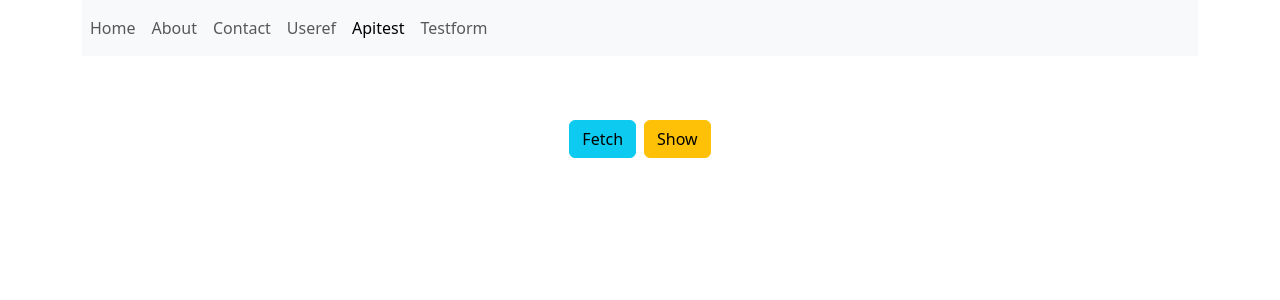
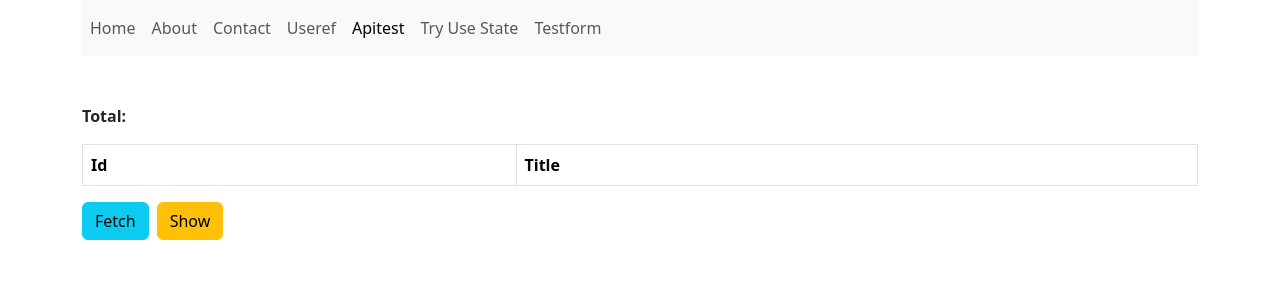
Before and after one commit to chamanrastogi/vite-project, a React (Vite) app: page /apitest in a window 1280 px wide. Shown: the top 300 px of the page. Built offline with nearby package versions, Linux system fonts and the light colour scheme.

Commit message:
create file tryuesstate for increment and decrement a number value

```diff
--- a/src/ApiTest.jsx
+++ b/src/ApiTest.jsx
@@ -3,6 +3,8 @@ import Menu from "./component/Menu";
 const ApiTest = () => {
   const ApiData= useRef(null);
   const myPtag= useRef(null);
+  const total= useRef(null);
+
   const fetchData = async() => {
 
  const responce= await fetch("https://dummyjson.com/products")
@@ -10,18 +12,39 @@ const ApiTest = () => {
        //console.log(ApiData.current.products);
   };
   const showData = () => {
-    const myProducts = JSON.stringify(ApiData.current.products);
+   //const myProducts = JSON.stringify(ApiData.current.products);
     myPtag.current.innerHTML = ApiData.current.products
-    .map((item,key) => `<p key=${key}><strong>ID:</strong> ${item.id} - <strong>Title:</strong> ${item.title}</p>`)
+    .map((item,key) => `<tr><td key=${key}> ${item.id} </td><td>  ${item.title}</td></tr>`)
     .join(""); // Convert array to a string of HTML elements
-   console.log(typeof(myProducts));
+    total.current.innerText =  ApiData.current.products.length;
+  // console.log(myProducts);
 
   };
   return (
     <>
       <Menu />
-      <div className="row pt-5 text-center">
-        <p ref={myPtag}> </p>
+      <div className="row pt-5">
+        <div
+          className="table-responsive"
+        >
+          <p className="fw-bold me-2">Total:<span className="fw-normal" ref={total}></span></p>
+          <table
+            className="table table-bordered"
+          >
+            <thead>
+              <tr>
+                <th scope="col">Id</th>
+                <th scope="col">Title</th>
+
+              </tr>
+            </thead>
+            <tbody ref={myPtag}>
+
+            </tbody>
+          </table>
+        </div>
+
+
         <div className="form-group">
 
         <button className="btn btn-info me-2" onClick={fetchData}> Fetch</button>
--- a/src/App.jsx
+++ b/src/App.jsx
@@ -6,6 +6,7 @@ import NotFoundPage from "./pages/NotFoundPage";
 import Useref from "./component/UserefPage";
 import TestForm from "./TestForm";
 import ApiTest from "./ApiTest";
+import TryuseState from "./TryuseState";
 
 
 const App = () => {
@@ -21,6 +22,7 @@ const App = () => {
       <Route path='/useref' element={<Useref/>} />
       <Route path='/testform' element={<TestForm/>} />
       <Route path='/apitest' element={<ApiTest/>} />
+      <Route path='/tryusestate' element={<TryuseState/>} />
       <Route path='/*' element={<NotFoundPage/>} />
     </Routes>
     </BrowserRouter>
--- /dev/null
+++ b/src/TryuseState.jsx
@@ -0,0 +1,34 @@
+import { useState } from "react";
+import Menu from "./component/Menu";
+
+
+const TryuseState = () => {
+    const [x, setX] = useState(0);
+
+
+
+    const incVar = ()=>{
+        setX(x+1);
+    }
+    const decVar = ()=>{
+        if(x>0)
+        {
+        setX(x-1);
+        }
+    }
+    return (
+        <div>
+            <Menu />
+            <div className="card">
+                <div className="card-header">Result: {x}</div>
+                <div className="card-body">
+
+            <button className="btn btn-info me-2 py-2" onClick={incVar}>+</button>
+            <button className="btn btn-danger py-2" onClick={decVar}>-</button>
+                </div>
+            </div>
+        </div>
+    );
+};
+
+export default TryuseState;
--- a/src/component/Menu.jsx
+++ b/src/component/Menu.jsx
@@ -21,6 +21,9 @@ const Menu = () => {
             <NavLink className="nav-link" to="/apitest">Apitest</NavLink>
           </li>
           <li className="nav-item">
+            <NavLink className="nav-link" to="/tryusestate">Try Use State</NavLink>
+          </li>
+          <li className="nav-item">
             <NavLink className="nav-link" to="/testform">Testform</NavLink>
           </li>
         </ul>
```
